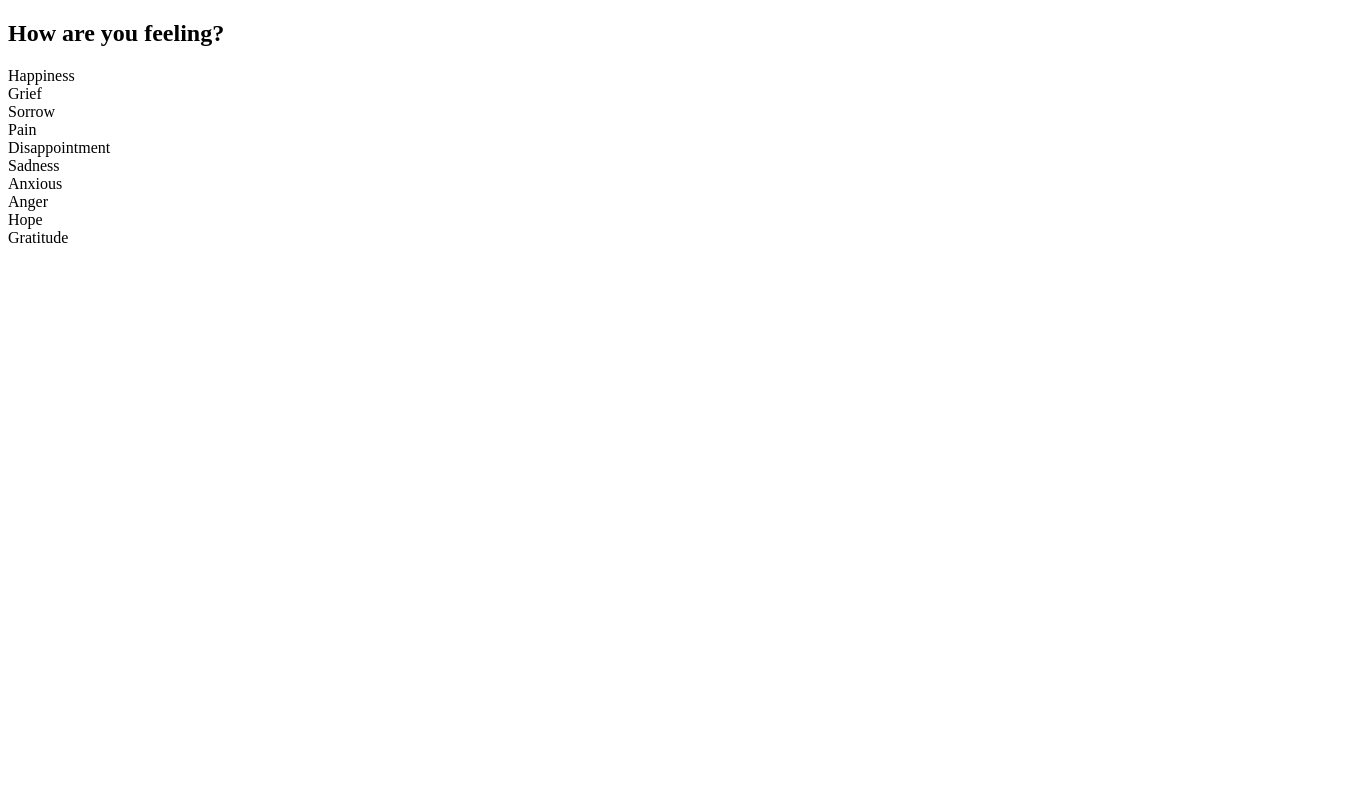
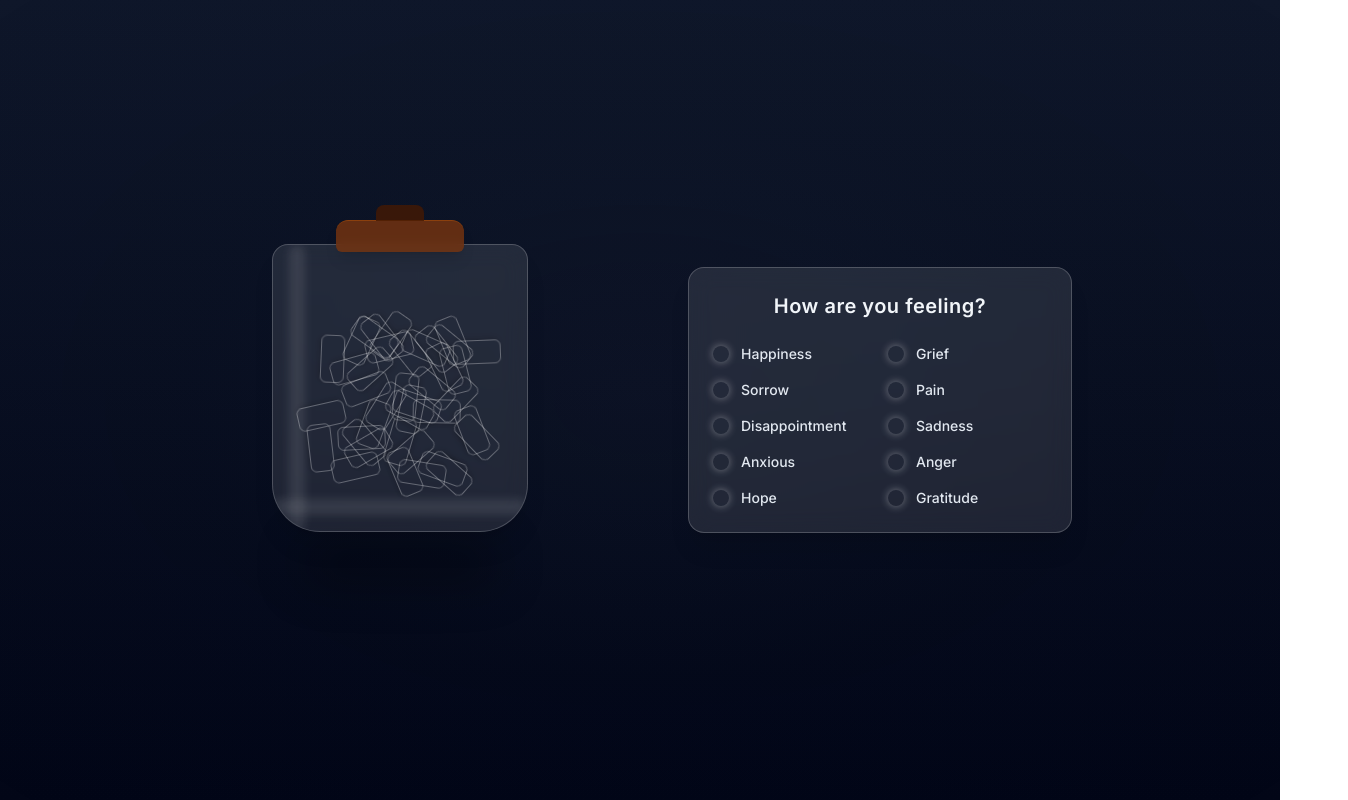
Before and after one commit to Neha-Shoaib/Quran_Jar, a Next.js app: page / in a window 1280 px wide. Shown: the whole page, 1348 px wide, since content can reach past the window. Built offline with nearby package versions, Linux system fonts and the light colour scheme; a web font is replaced by a local one.

Commit message:
Create RootLayout component with metadata and styles
This file sets up the root layout for the application, including metadata and a styled body with a starry overlay.

```diff
--- /dev/null
+++ b/app/layout.tsx
@@ -0,0 +1,23 @@
+import type { Metadata } from "next";
+import "./globals.css";
+
+export const metadata: Metadata = {
+  title: "Digital Quran Jar",
+  description: "A peaceful, magical web application providing Quranic verses and comforting advice based on your current emotional state.",
+};
+
+export default function RootLayout({
+  children,
+}: Readonly<{
+  children: React.ReactNode;
+}>) {
+  return (
+    <html lang="en">
+      <body className="antialiased min-h-screen relative font-sans">
+        {/* Ambient starry/twilight overlay */}
+        <div className="fixed inset-0 pointer-events-none opacity-40 bg-[radial-gradient(ellipse_at_center,_var(--tw-gradient-stops))] from-slate-700/20 via-slate-900/10 to-transparent z-0" />
+        {children}
+      </body>
+    </html>
+  );
+}
```
